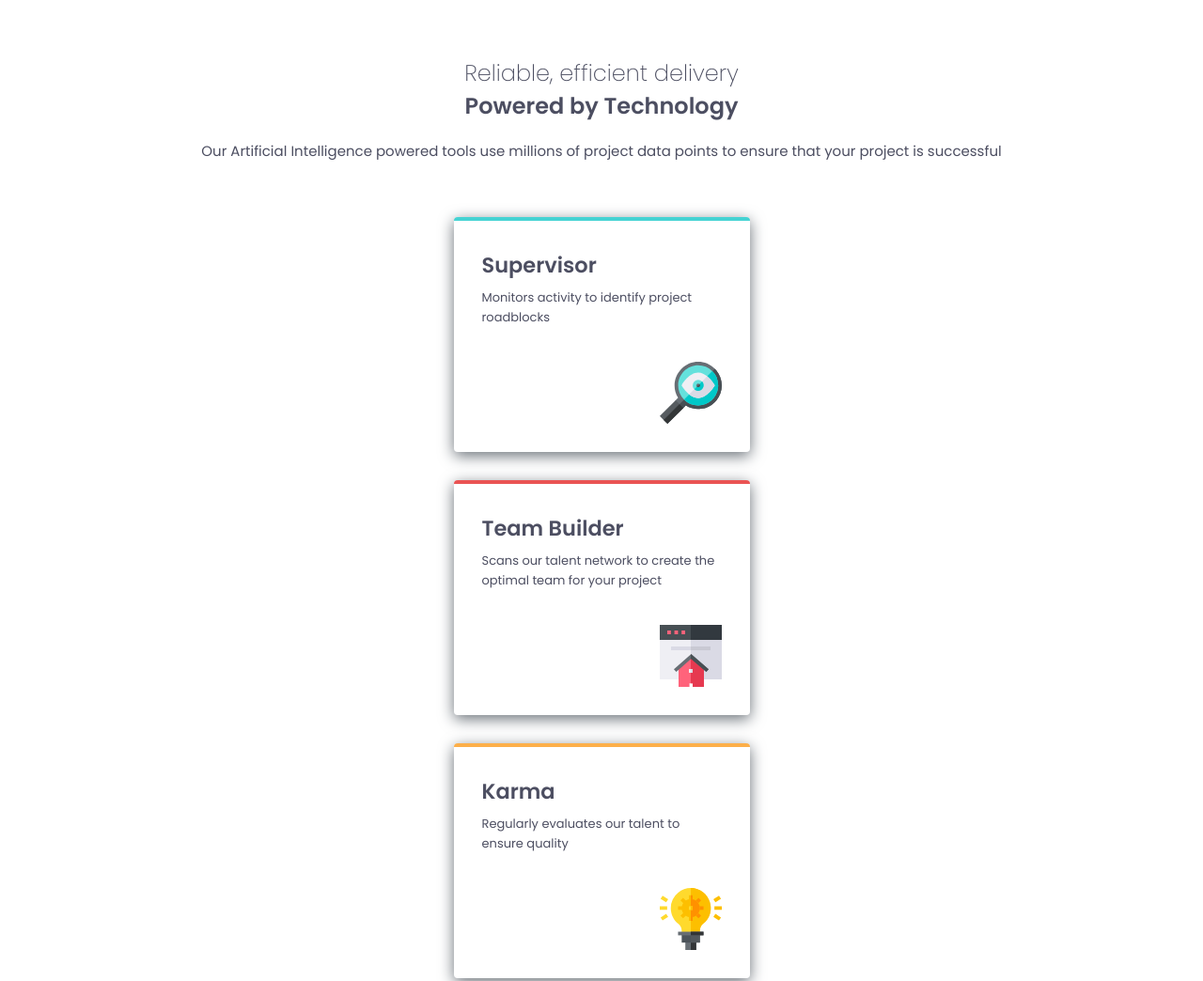
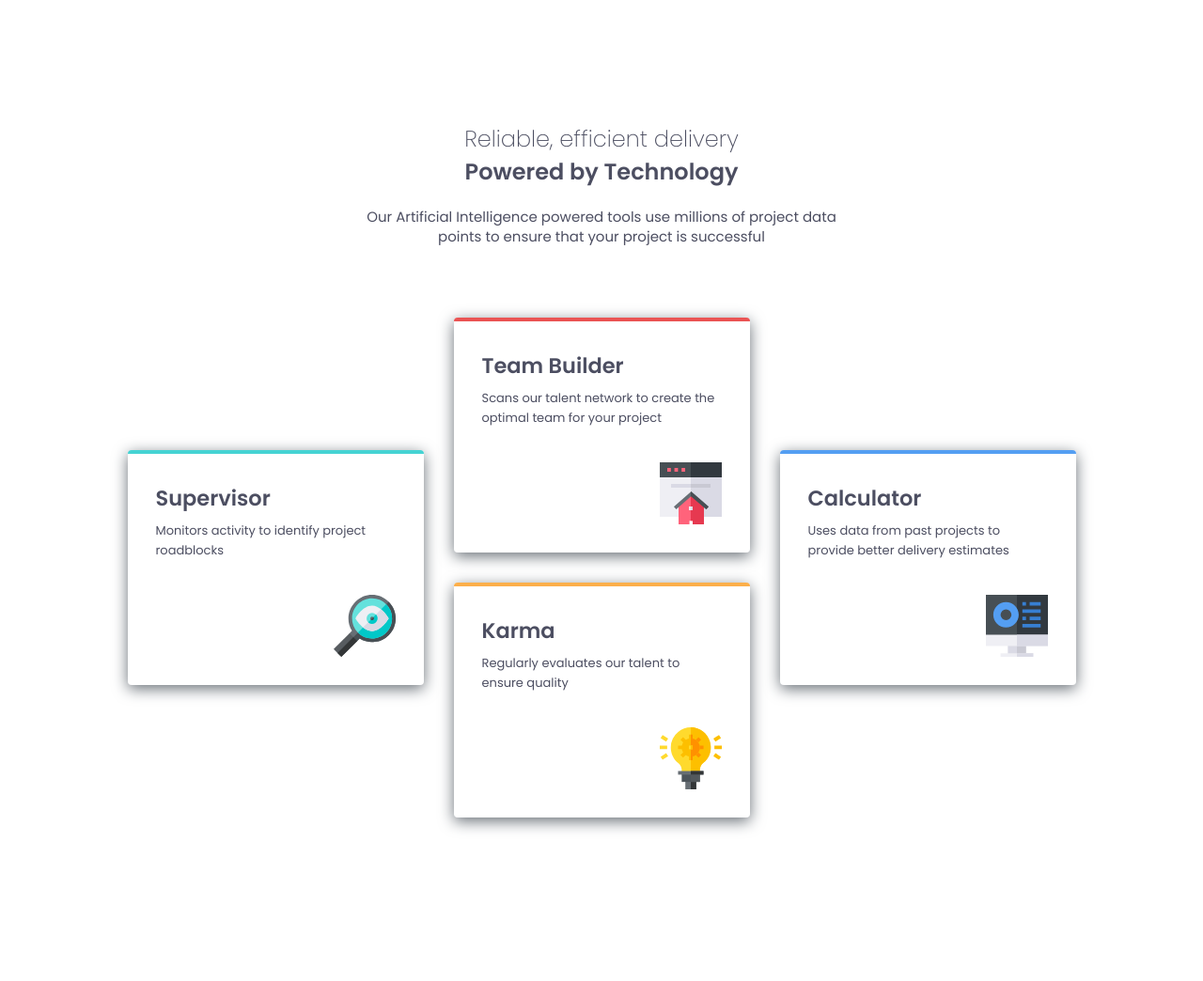
Before and after one commit to ADR-39/four-card-feature-section, a plain HTML site: page index.html in a window 1280 px wide. Shown: the top 1044 px of the page at 94% size. Drawn offline with Linux system fonts and the light colour scheme.

Commit message:
Add desktop layout

```diff
--- a/style.css
+++ b/style.css
@@ -67,6 +67,7 @@ body {
 }
 
 .hero-description {
+    max-width: 530px;
     line-height: 1.4;
 }
 
@@ -87,6 +88,7 @@ body {
 }
 
 .card-grid {
+    display: grid;
     margin-bottom: 45px;
 }
 
@@ -126,4 +128,40 @@ body {
     display: flex;
     flex-direction: column;
     align-items: center;
+    padding: 30px;
 }
+
+
+@media (width > 799px) {
+    .hero {
+        margin-top: 100px;
+    }
+
+    .card {
+        margin: 16px;
+    }
+
+    .card + .card {
+        margin: 16px;
+    }
+
+    .card:nth-child(1) {
+        grid-area: 2 / 1 / span 2 / span 1;
+    }
+
+    .card:nth-child(2) {
+        grid-area: 1 / 2 / span 2 / span 1;
+    }
+
+    .card:nth-child(3) {
+        grid-area: 3 / 2 / span 2 / span 1;
+    }
+
+    .card:nth-child(4) {
+        grid-area: 2 / 3 / span 2 / span 1;
+    }
+
+    .container {
+        margin-bottom: 160px;
+    }
+}
```
